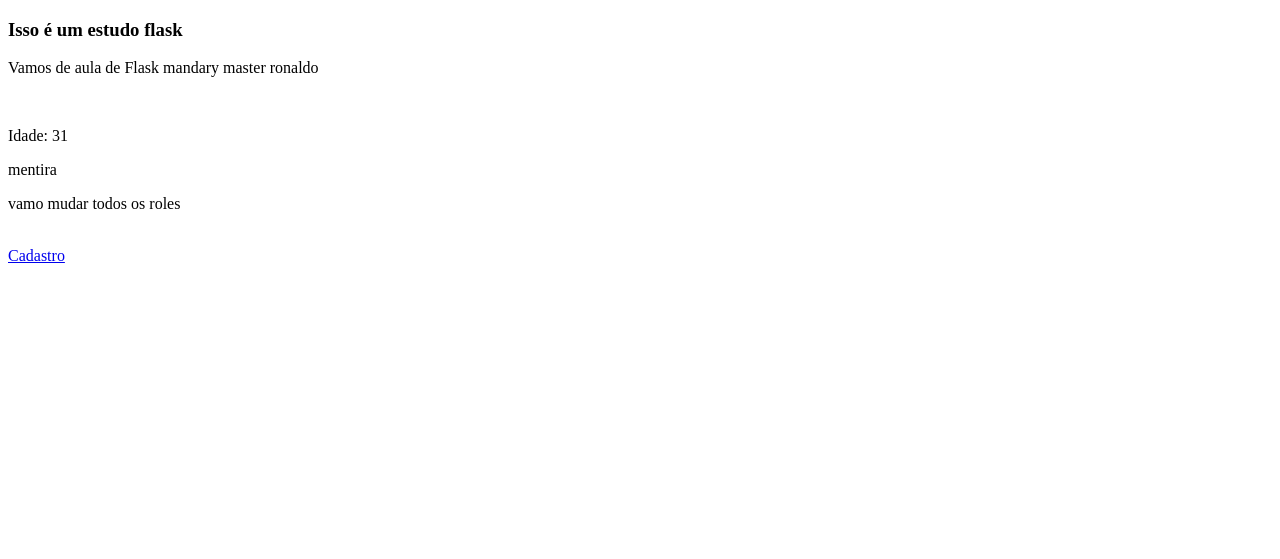
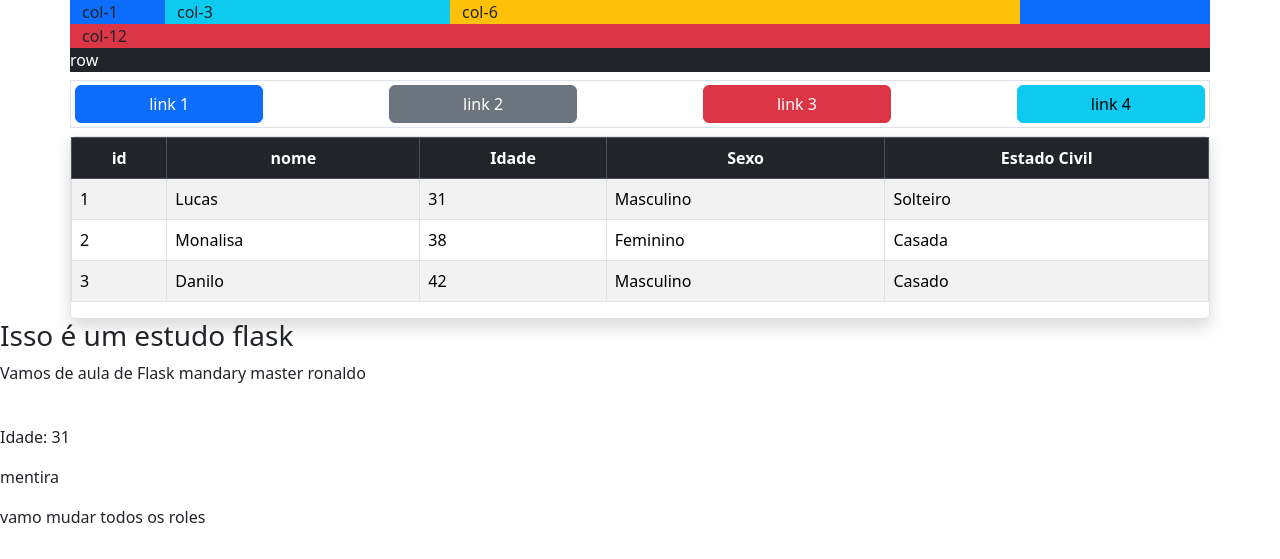
Before and after one commit to luhdias-png/Estudo-Flask, a Flask app: page / in a window 1280 px wide. Shown: the top 559 px of the page. Run offline with Flask 3, Linux system fonts and the light colour scheme.

Commit message:
adicionado um pouco de bootstrap

```diff
--- a/estudo/templates/index.html
+++ b/estudo/templates/index.html
@@ -4,8 +4,71 @@
     <meta charset="UTF-8">
     <meta name="viewport" content="width=device-width, initial-scale=1.0">
     <title>Estudo flask 1</title>
+    <link href="https://cdn.jsdelivr.net/npm/bootstrap@5.3.7/dist/css/bootstrap.min.css" rel="stylesheet" integrity="sha384-LN+7fdVzj6u52u30Kp6M/trliBMCMKTyK833zpbD+pXdCLuTusPj697FH4R/5mcr" crossorigin="anonymous">
 </head>
 <body>
+    <div class="container bg-dark">
+        <div class="row bg-primary">
+            <div class="col-md-1 bg-secundary">col-1</div>
+            <div class="col-3 bg-info">col-3</div>
+            <div class="col-6 bg-warning">col-6</div>
+            <div class="col-12 bg-danger">col-12</div>
+
+        </div>
+        <div class="row text-white">
+            row
+        </div>
+    </div>
+    <div class="container mt-2 border">
+        <div class="row justify-content-between p-1">
+            <a href=""class="btn btn-primary col-md-2">link 1</a>
+            <a href="" class="btn btn-secondary col-md-2">link 2</a>
+            <a href="" class="btn btn-danger col-md-2">link 3</a>
+            <a href="" class="btn btn-info col-md-2">link 4</a>
+        </div>
+    </div>
+    <div class="container mt-2 border rounded shadow">
+        <div class="row">
+            <table class="table table-striped table-hover table-bordered">
+                <thead class="table-dark">
+                    <tr>
+                        <th class="text-center">id</th>
+                        <th class="text-center">nome</th>
+                        <th class="text-center">Idade</th>
+                        <th class="text-center">Sexo</th>
+                        <th class="text-center">Estado Civil</th>
+                    </tr>
+                </thead>
+                <tbody>
+                    <tr>
+                        <td>1</td>
+                        <td>Lucas</td>
+                        <td>31</td>
+                        <td>Masculino</td>
+                        <td>Solteiro</td>
+
+                    </tr>
+                    <tr><!--Cada tr é uma linha, e cada td o conteudo da linha-->
+                        <td>2</td>
+                        <td>Monalisa</td>
+                        <td>38</td>
+                        <td>Feminino</td>
+                        <td>Casada</td>
+                    </tr>
+                    <tr>
+                        <td>3</td>
+                        <td>Danilo</td>
+                        <td>42</td>
+                        <td>Masculino</td>
+                        <td>Casado</td>
+                    </tr>
+                </tbody>
+            </table>
+        </div>
+    </div>
+
+
+
     <div>
         <h3>Isso é um estudo flask</h3>
 
@@ -20,5 +83,6 @@
 do link (/contato)-->
 
     </div>
+    <script src="https://cdn.jsdelivr.net/npm/bootstrap@5.3.7/dist/js/bootstrap.bundle.min.js" integrity="sha384-ndDqU0Gzau9qJ1lfW4pNLlhNTkCfHzAVBReH9diLvGRem5+R9g2FzA8ZGN954O5Q" crossorigin="anonymous"></script>
 </body>
 </html>
```
